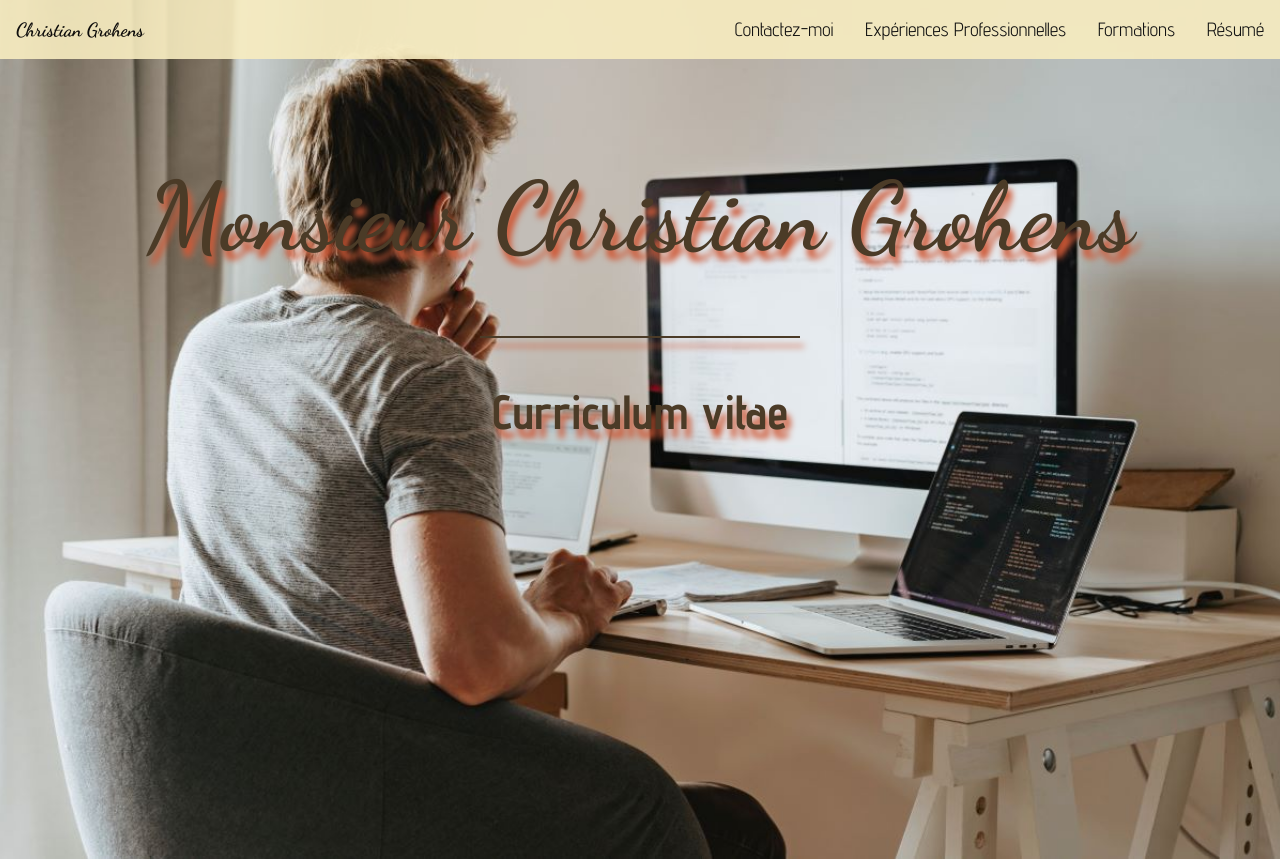
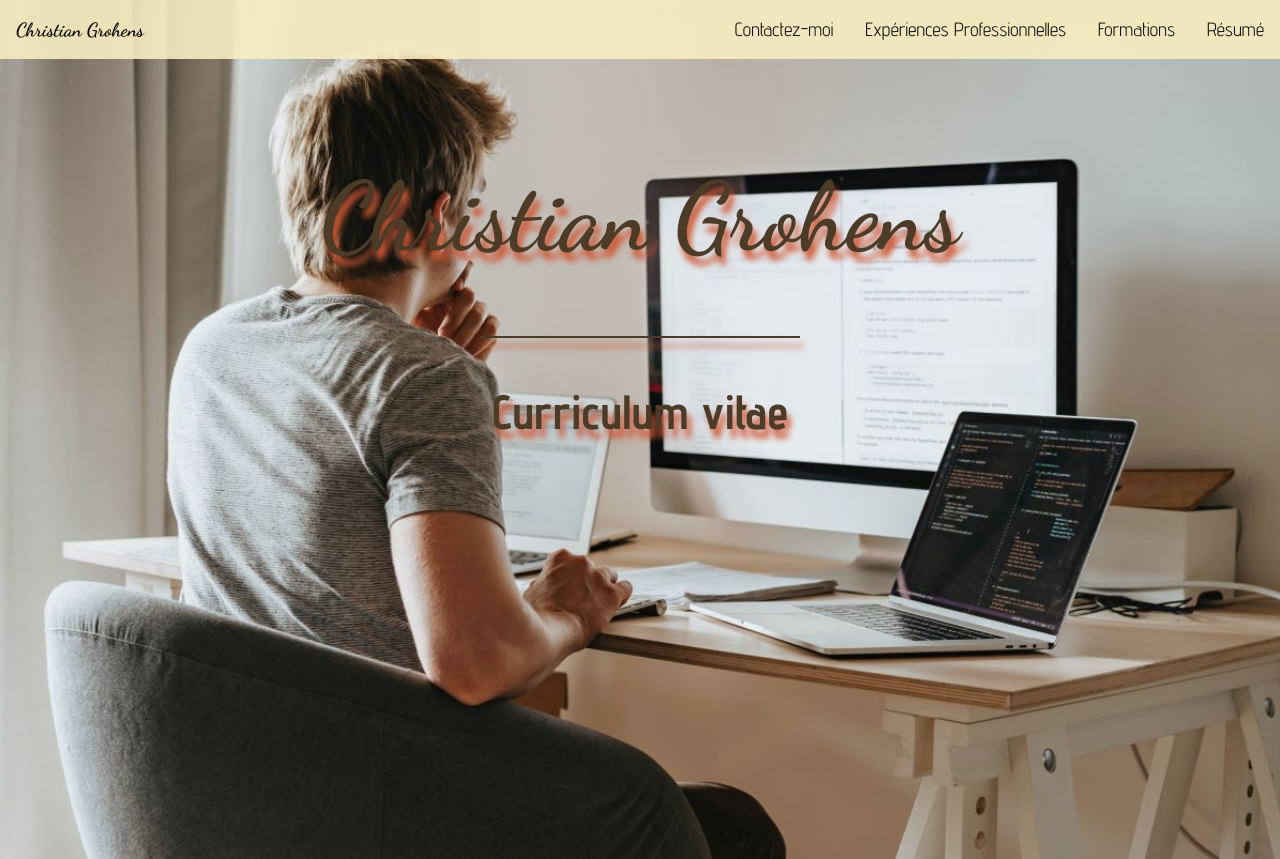
Before and after one commit to JavaChrist/Mon-premier-site-un-CV, a plain HTML site: page index.html in a window 1280 px wide. Shown: the top 859 px of the page. Drawn offline with Linux system fonts and the light colour scheme.

Commit message:
remis version de base

```diff
--- a/index.html
+++ b/index.html
@@ -27,7 +27,7 @@
         </ul>
       </nav>
       <div id="imagePrincipale">
-        <h1>Monsieur Christian Grohens</h1>
+        <h1>Christian Grohens</h1>
         <div id="premierTrait"></div>
         <h3>Curriculum vitae</h3>
       </div>
```
Also changed, not shown: 1 other file.
